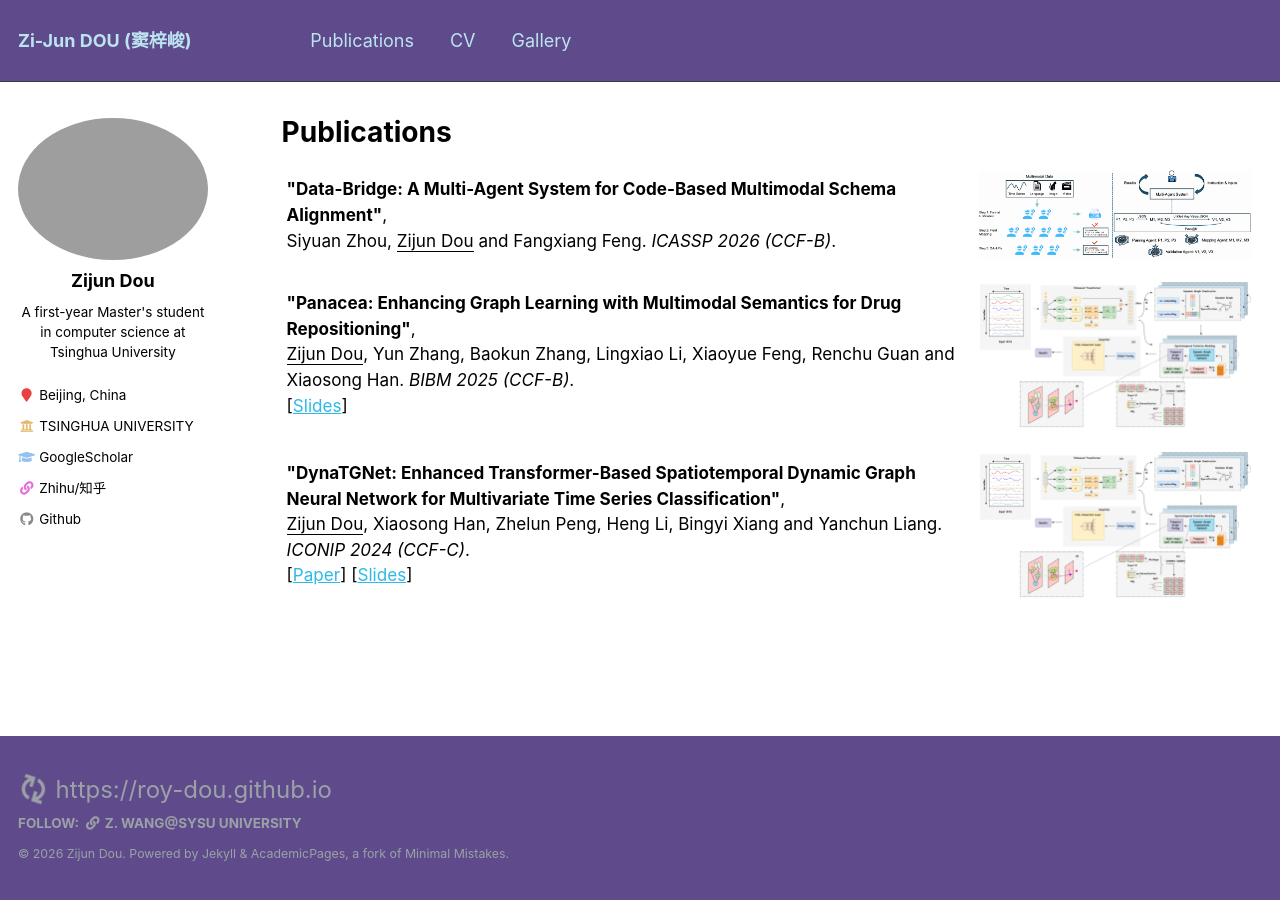
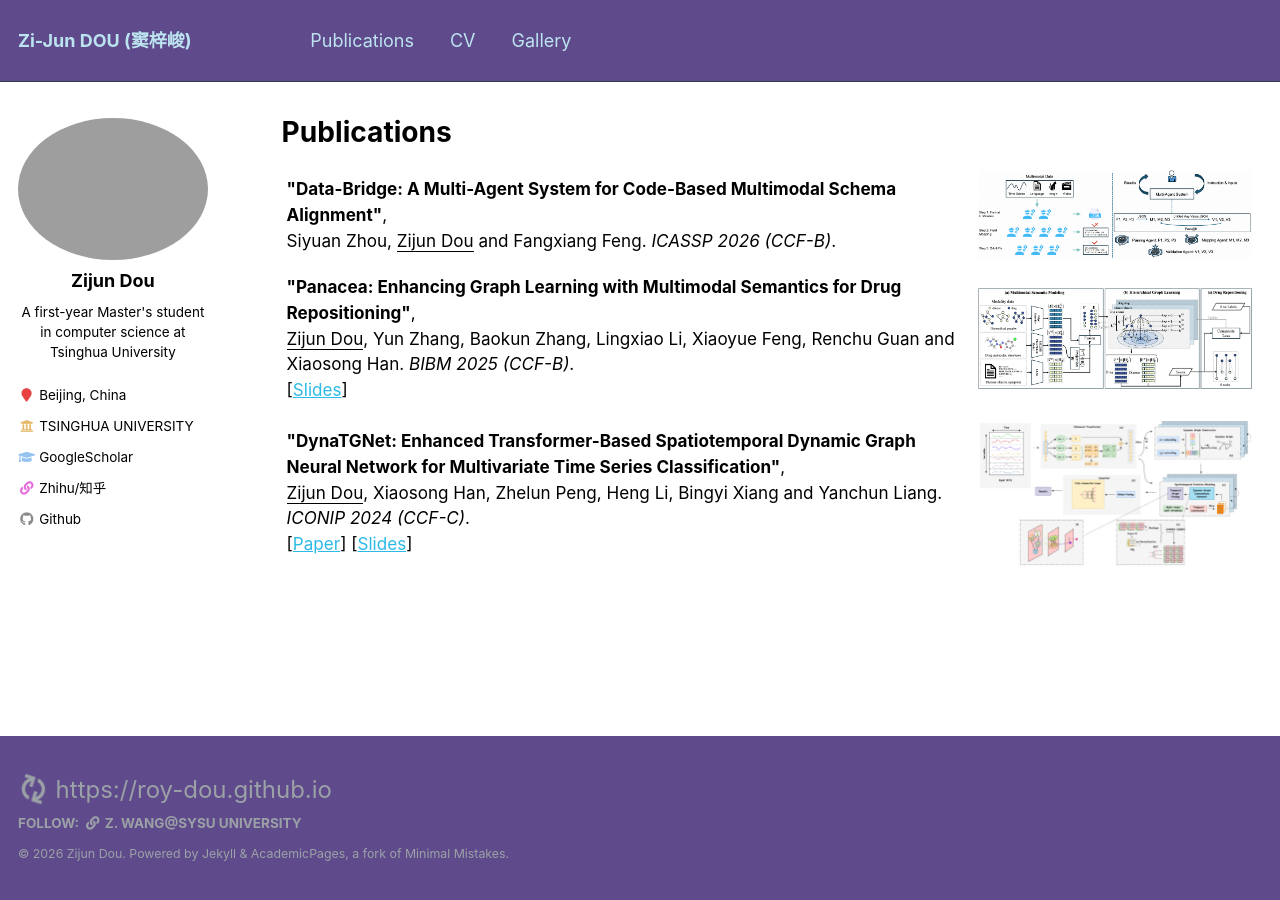
Before and after one commit to ROY-DOU/ROY-DOU.github.io, a Jekyll site: the page built from _pages/publications.md, in a window 1280 px wide. Built offline with Jekyll 4.4.1, drawn with Linux system fonts in a browser that asks for light colours.

```diff
--- a/_pages/publications.md
+++ b/_pages/publications.md
@@ -41,8 +41,8 @@ author_profile: true
       [<a href="../resource/BIBM 2025 Presentation.pdf">Slides</a>]
     </td>
     <td style="padding:10px;width:30%;vertical-align:middle;border-right:none;border-bottom:none;">
-      <a href="/images/dynatgnet.png">
-      <img src='/images/dynatgnet.png' width="300">
+      <a href="/images/Panacea.png">
+      <img src='/images/Panacea.png' width="300">
       </a>
     </td>
   </tr>
```
Also changed, not shown: _pages/about.md (+1 -1 lines).
